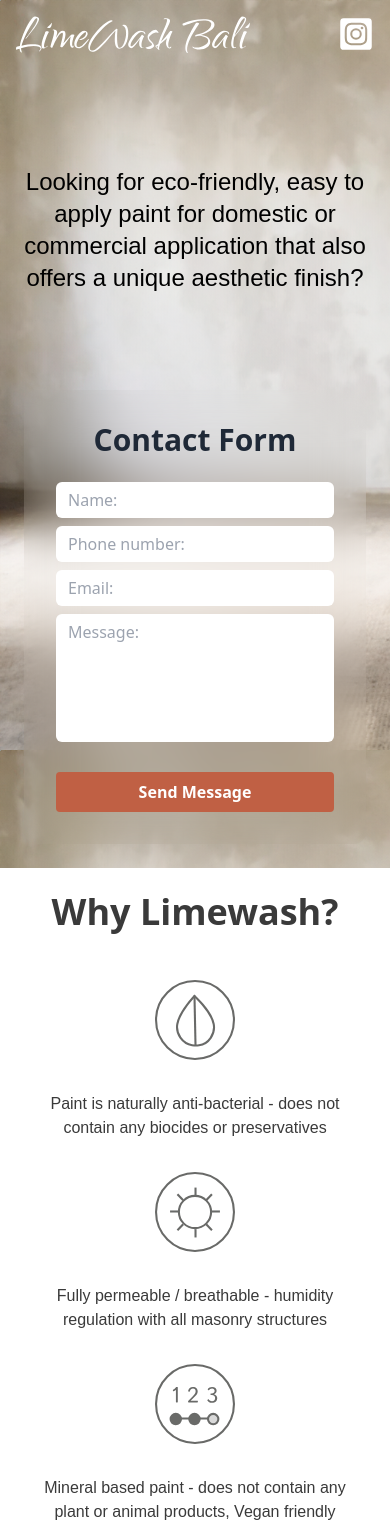
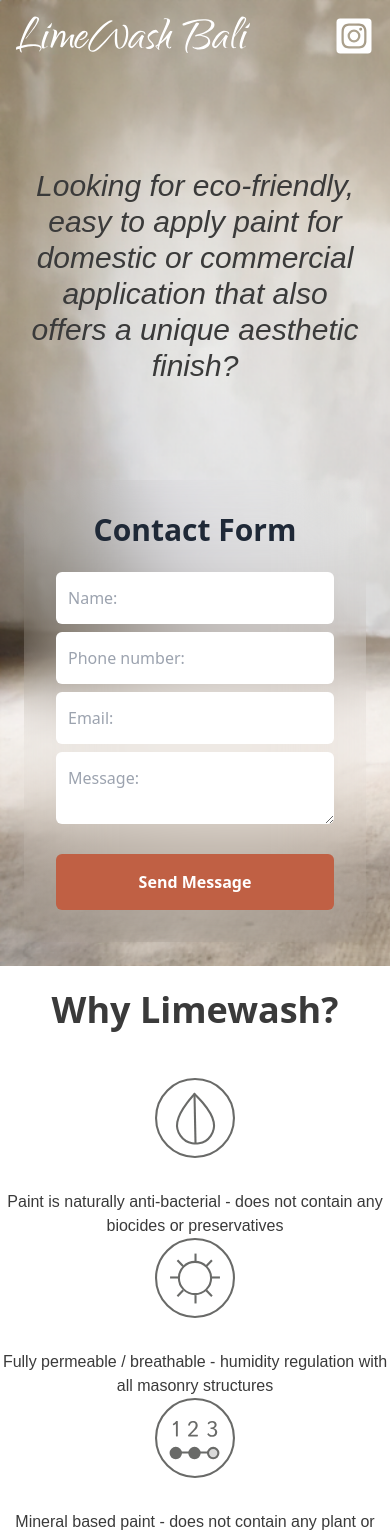
Before and after one commit to alvin-al/limewash-bali, a React (Vite) app: page / in a window 390 px wide. Shown: the top 1537 px of the page. Built offline with nearby package versions, Linux system fonts and the light colour scheme.

Commit message:
Responsive size

```diff
--- a/src/App.css
+++ b/src/App.css
@@ -554,19 +554,18 @@
   display: none;
 }
 
+.mx-24 {
+  margin-left: 6rem;
+  margin-right: 6rem;
+}
+
 .mx-6 {
   margin-left: 1.5rem;
   margin-right: 1.5rem;
 }
 
-.mx-8 {
-  margin-left: 2rem;
-  margin-right: 2rem;
-}
-
-.my-24 {
-  margin-top: 6rem;
-  margin-bottom: 6rem;
+.mb-12 {
+  margin-bottom: 3rem;
 }
 
 .mb-2 {
@@ -577,32 +576,37 @@
   margin-bottom: 1.5rem;
 }
 
-.mb-12 {
-  margin-bottom: 3rem;
+.flex {
+  display: flex;
 }
 
-.flex {
-  display: flex;
+.h-10 {
+  height: 2.5rem;
 }
 
 .h-20 {
   height: 5rem;
 }
 
-.h-32 {
-  height: 8rem;
+.h-full {
+  height: 100%;
 }
 
-.h-9 {
-  height: 2.25rem;
+.h-screen {
+  height: 100vh;
+}
+
+.h-fit {
+  height: -moz-fit-content;
+  height: fit-content;
+}
+
+.w-10 {
+  width: 2.5rem;
 }
 
 .w-20 {
   width: 5rem;
-}
-
-.w-9 {
-  width: 2.25rem;
 }
 
 .w-full {
@@ -611,10 +615,6 @@
 
 .max-w-lg {
   max-width: 32rem;
-}
-
-.resize-none {
-  resize: none;
 }
 
 .flex-col {
@@ -658,6 +658,15 @@
   background-color: rgb(192 96 68 / var(--tw-bg-opacity));
 }
 
+.bg-yellow-50 {
+  --tw-bg-opacity: 1;
+  background-color: rgb(254 252 232 / var(--tw-bg-opacity));
+}
+
+.bg-cover {
+  background-size: cover;
+}
+
 .fill-white {
   fill: #fff;
 }
@@ -680,9 +689,19 @@
   padding-right: 1rem;
 }
 
-.py-2 {
-  padding-top: 0.5rem;
-  padding-bottom: 0.5rem;
+.px-6 {
+  padding-left: 1.5rem;
+  padding-right: 1.5rem;
+}
+
+.py-24 {
+  padding-top: 6rem;
+  padding-bottom: 6rem;
+}
+
+.py-4 {
+  padding-top: 1rem;
+  padding-bottom: 1rem;
 }
 
 .py-6 {
@@ -698,11 +717,6 @@
   text-align: center;
 }
 
-.text-2xl {
-  font-size: 1.5rem;
-  line-height: 2rem;
-}
-
 .text-3xl {
   font-size: 1.875rem;
   line-height: 2.25rem;
@@ -715,6 +729,14 @@
 
 .font-bold {
   font-weight: 700;
+}
+
+.font-light {
+  font-weight: 300;
+}
+
+.italic {
+  font-style: italic;
 }
 
 .leading-tight {
@@ -746,8 +768,8 @@
   color: rgb(255 255 255 / var(--tw-text-opacity));
 }
 
-.backdrop-blur-xl {
-  --tw-backdrop-blur: blur(24px);
+.backdrop-blur-2xl {
+  --tw-backdrop-blur: blur(40px);
   -webkit-backdrop-filter: var(--tw-backdrop-blur) var(--tw-backdrop-brightness) var(--tw-backdrop-contrast) var(--tw-backdrop-grayscale) var(--tw-backdrop-hue-rotate) var(--tw-backdrop-invert) var(--tw-backdrop-opacity) var(--tw-backdrop-saturate) var(--tw-backdrop-sepia);
   backdrop-filter: var(--tw-backdrop-blur) var(--tw-backdrop-brightness) var(--tw-backdrop-contrast) var(--tw-backdrop-grayscale) var(--tw-backdrop-hue-rotate) var(--tw-backdrop-invert) var(--tw-backdrop-opacity) var(--tw-backdrop-saturate) var(--tw-backdrop-sepia);
 }
@@ -772,3 +794,135 @@
   outline: 2px solid transparent;
   outline-offset: 2px;
 }
+
+@media (min-width: 768px) {
+  .md\:mx-48 {
+    margin-left: 12rem;
+    margin-right: 12rem;
+  }
+
+  .md\:mx-32 {
+    margin-left: 8rem;
+    margin-right: 8rem;
+  }
+
+  .md\:w-40 {
+    width: 10rem;
+  }
+
+  .md\:w-\[\] {
+    width: ;
+  }
+
+  .md\:w-\[80\%\] {
+    width: 80%;
+  }
+
+  .md\:w-\[75\%\] {
+    width: 75%;
+  }
+
+  .md\:w-1\/4 {
+    width: 25%;
+  }
+
+  .md\:w-3\/4 {
+    width: 75%;
+  }
+
+  .md\:w-1\/2 {
+    width: 50%;
+  }
+
+  .md\:w-1\/3 {
+    width: 33.333333%;
+  }
+
+  .md\:px-48 {
+    padding-left: 12rem;
+    padding-right: 12rem;
+  }
+}
+
+@media (min-width: 1024px) {
+  .lg\:w-40 {
+    width: 10rem;
+  }
+
+  .lg\:flex-row {
+    flex-direction: row;
+  }
+
+  .lg\:px-24 {
+    padding-left: 6rem;
+    padding-right: 6rem;
+  }
+
+  .lg\:px-12 {
+    padding-left: 3rem;
+    padding-right: 3rem;
+  }
+
+  .lg\:px-48 {
+    padding-left: 12rem;
+    padding-right: 12rem;
+  }
+}
+
+@media (min-width: 1280px) {
+  .xl\:mx-0 {
+    margin-left: 0px;
+    margin-right: 0px;
+  }
+
+  .xl\:w-1\/3 {
+    width: 33.333333%;
+  }
+
+  .xl\:w-2\/3 {
+    width: 66.666667%;
+  }
+
+  .xl\:w-full {
+    width: 100%;
+  }
+
+  .xl\:w-1\/5 {
+    width: 20%;
+  }
+
+  .xl\:w-3\/5 {
+    width: 60%;
+  }
+
+  .xl\:items-center {
+    align-items: center;
+  }
+
+  .xl\:justify-center {
+    justify-content: center;
+  }
+
+  .xl\:px-24 {
+    padding-left: 6rem;
+    padding-right: 6rem;
+  }
+
+  .xl\:py-0 {
+    padding-top: 0px;
+    padding-bottom: 0px;
+  }
+
+  .xl\:py-48 {
+    padding-top: 12rem;
+    padding-bottom: 12rem;
+  }
+
+  .xl\:pr-12 {
+    padding-right: 3rem;
+  }
+
+  .xl\:text-left {
+    text-align: left;
+  }
+}
--- a/src/App.jsx
+++ b/src/App.jsx
@@ -1,43 +1,60 @@
-import { useState } from 'react'
-import reactLogo from './assets/react.svg'
-import viteLogo from '/vite.svg'
-import './App.css'
-import backgroundImage from './assets/limewash-bg.png'
-import limewashLogo from './assets/limewash-logo.svg'
+import { useState } from "react";
+import reactLogo from "./assets/react.svg";
+import viteLogo from "/vite.svg";
+import "./App.css";
+import backgroundImage from "./assets/limewash-bg.png";
+import limewashLogo from "./assets/limewash-logo.svg";
 import { FaInstagramSquare } from "react-icons/fa";
-import Form from './component/Form.jsx'
-import BenefitList from './component/BenefitList.jsx'
+import Form from "./component/Form.jsx";
+import BenefitList from "./component/BenefitList.jsx";
 
 function App() {
-
   return (
     <div>
       {/* Section 1 */}
-      <div style={{ backgroundImage: `url(${backgroundImage})` }} className='pb-6'>
-        <div className='flex justify-between w-full p-4 '>
+      <div
+        style={{ backgroundImage: `url(${backgroundImage})` }}
+        className='pb-6 lg:h-screen bg-cover '
+      >
+        {/* Navbar */}
+        <div className='flex justify-between w-full p-4 lg:px-24'>
           {/* Logo */}
           <div>
-            <img src={limewashLogo} alt="" className='' />
+            <img src={limewashLogo} alt='' className='' />
           </div>
           <div>
-            <a href="/"><FaInstagramSquare className='w-9 h-9 fill-white' /></a>
+            <a
+              href='
+https://www.instagram.com/limewashbali/'
+            >
+              <FaInstagramSquare className='w-10 h-10 fill-white' />
+            </a>
           </div>
         </div>
-        {/* Teks */}
-        <div className='flex text-center my-24 mx-6' >
-          <p className='text-2xl'>Looking for eco-friendly, easy to apply paint for domestic or commercial application that also offers a unique aesthetic finish?</p>
+
+        <div className='w-full flex flex-col items-center px-6 lg:flex-row lg:px-24 lg:py-0 lg:items-center h-full'>
+          {/* Teks */}
+          <div className='flex text-center py-24 w-full lg:text-left md:mx-32 lg:mx-0 lg::w-1/2'>
+            <p className='text-3xl font-light italic text-[#3A3A3A] xl:pr-32 lg:leading-tight lg:w-3/4 lg:text-4xl'>
+              Looking for eco-friendly, easy to apply paint for domestic or
+              commercial application that also offers a unique aesthetic finish?
+            </p>
+          </div>
+          {/* Form */}
+          <Form />
         </div>
-        <Form />
       </div>
       {/* Section 2 */}
       <div className='py-6'>
-        <h2 className='text-4xl font-bold text-center text-[#3A3A3A] mb-12'>Why Limewash?</h2>
-        <div className=''>
+        <h2 className='text-4xl font-bold text-center text-[#3A3A3A] mb-12'>
+          Why Limewash?
+        </h2>
+        <div className='flex  items-center lg:px-24'>
           <BenefitList />
         </div>
       </div>
     </div>
-  )
+  );
 }
 
-export default App
+export default App;
--- a/src/component/BenefitComponent.jsx
+++ b/src/component/BenefitComponent.jsx
@@ -1,15 +1,14 @@
 const BenefitComponent = ({ src, description }) => {
   return (
-        <div className="flex items-center flex-col gap-8 mx-8 text-center">
+    <div className='flex items-center flex-col gap-8 w-full text-center md:w-1/2 lg:w-full'>
       <div>
-                <img src={src} alt="" className="w-20 h-20" />
+        <img src={src} alt='' className='w-20 h-20' />
       </div>
       <div>
-                <p className="text-[#3a3a3a]">{description}</p>
+        <p className='text-[#3a3a3a]'>{description}</p>
       </div>
     </div>
-
-    )
-}
+  );
+};
 
 export default BenefitComponent;
--- a/src/component/BenefitList.jsx
+++ b/src/component/BenefitList.jsx
@@ -1,52 +1,55 @@
-import icon1 from '../assets/icons/icon-1.svg'
-import icon2 from '../assets/icons/icon-2.svg'
-import icon3 from '../assets/icons/icon-3.svg'
-import icon4 from '../assets/icons/icon-4.svg'
-import icon5 from '../assets/icons/icon-5.svg'
-import icon6 from '../assets/icons/icon-6.svg'
-import icon7 from '../assets/icons/icon-7.svg'
-import icon8 from '../assets/icons/icon-8.svg'
-import BenefitComponent from './BenefitComponent'
-
+import icon1 from "../assets/icons/icon-1.svg";
+import icon2 from "../assets/icons/icon-2.svg";
+import icon3 from "../assets/icons/icon-3.svg";
+import icon4 from "../assets/icons/icon-4.svg";
+import icon5 from "../assets/icons/icon-5.svg";
+import icon6 from "../assets/icons/icon-6.svg";
+import icon7 from "../assets/icons/icon-7.svg";
+import icon8 from "../assets/icons/icon-8.svg";
+import BenefitComponent from "./BenefitComponent";
 
 const itemList = [
   {
-        "icon": icon1,
-        "description": "Paint is naturally anti-bacterial - does not contain any biocides or preservatives"
+    icon: icon1,
+    description:
+      "Paint is naturally anti-bacterial - does not contain any biocides or preservatives",
   },
   {
-        "icon": icon2,
-        "description": "Fully permeable / breathable - humidity regulation with all masonry structures"
+    icon: icon2,
+    description:
+      "Fully permeable / breathable - humidity regulation with all masonry structures",
   },
   {
-        "icon": icon3,
-        "description": "Mineral based paint - does not contain any plant or animal products, Vegan friendly"
+    icon: icon3,
+    description:
+      "Mineral based paint - does not contain any plant or animal products, Vegan friendly",
   },
   {
-        "icon": icon4,
-        "description": "Will not harm human health or the environment"
+    icon: icon4,
+    description: "Will not harm human health or the environment",
   },
   {
-        "icon": icon5,
-        "description": "No paint fumes"
+    icon: icon5,
+    description: "No paint fumes",
   },
   {
-        "icon": icon6,
-        "description": "Can be applied inside and outside"
+    icon: icon6,
+    description: "Can be applied inside and outside",
   },
   {
-        "icon": icon7,
-        "description": "Use on new surfaces or previously painted walls"
+    icon: icon7,
+    description: "Use on new surfaces or previously painted walls",
   },
   {
-        "icon": icon8,
-        "description": "Easy Application & Maintenance comes ready to use easy to apply, just brush it on!"
-    }
-]
+    icon: icon8,
+    description:
+      "Easy Application & Maintenance comes ready to use easy to apply, just brush it on!",
+  },
+];
 
 const BenefitList = () => {
   return (
-        <div className='flex flex-col gap-8'>
+    <div className='w-full gap-8 grid px-12 lg:px-0 lg:grid-cols-4 items-start justify-items-center xl:px-8'>
       {itemList.map((item, index) => (
         <BenefitComponent
           key={index}
@@ -55,7 +58,7 @@
         />
       ))}
     </div>
-    )
-}
+  );
+};
 
 export default BenefitList;
--- a/src/component/Form.jsx
+++ b/src/component/Form.jsx
@@ -1,78 +1,80 @@
-import React, { useState } from 'react';
+import React, { useState } from "react";
 
 function Form() {
-    const [name, setName] = useState('');
-    const [phone, setPhone] = useState('');
-    const [email, setEmail] = useState('');
-    const [message, setMessage] = useState('');
+  const [name, setName] = useState("");
+  const [phone, setPhone] = useState("");
+  const [email, setEmail] = useState("");
+  const [message, setMessage] = useState("");
 
   const handleSubmit = (e) => {
     e.preventDefault();
     // Tambahkan logika pengiriman form di sini
-        console.log('Form submitted:', { name, phone, email, message });
+    console.log("Form submitted:", { name, phone, email, message });
   };
 
   return (
-        <div className="flex items-center justify-center p-8 backdrop-blur-xl rounded-xl overflow-hidden mx-6">
-            <form onSubmit={handleSubmit} className="w-full max-w-lg rounded">
-                <h2 className="text-3xl font-bold mb-6 text-gray-800 text-center ">Contact Form</h2>
+    <div className='w-full flex items-center justify-center p-8 backdrop-blur-2xl rounded-xl overflow-hidden md:w-[75%] xl:w-5/6'>
+      <form onSubmit={handleSubmit} className='w-full max-w-lg rounded'>
+        <h2 className='text-3xl font-bold mb-6 text-gray-800 text-center '>
+          Contact Form
+        </h2>
 
         {/* Name Field */}
-                <div className="mb-2">
+        <div className='mb-2'>
           <input
-                        type="text"
-                        id="name"
+            type='text'
+            id='name'
             value={name}
             onChange={(e) => setName(e.target.value)}
-                        className="rounded-md w-full py-2 px-3 text-gray-700 leading-tight focus:outline-none focus:-outline"
-                        placeholder="Name:"
+            className='rounded-md w-full py-4 px-3 text-gray-700 leading-tight focus:outline-none focus:-outline'
+            placeholder='Name:'
             required
           />
         </div>
 
         {/* Phone Field */}
-                <div className="mb-2">
+        <div className='mb-2'>
           <input
-                        type="tel"
-                        id="phone"
+            type='tel'
+            id='phone'
             value={phone}
             onChange={(e) => setPhone(e.target.value)}
-                        className="rounded-md w-full py-2 px-3 text-gray-700 leading-tight focus:outline-none focus:-outline"
-                        placeholder="Phone number:"
+            className='rounded-md w-full py-4 px-3 text-gray-700 leading-tight focus:outline-none focus:-outline'
+            placeholder='Phone number:'
             required
           />
         </div>
 
         {/* Email Field */}
-                <div className="mb-2">
+        <div className='mb-2'>
           <input
-                        type="email"
-                        id="email"
+            type='email'
+            id='email'
             value={email}
             onChange={(e) => setEmail(e.target.value)}
-                        className="rounded-md w-full py-2 px-3 text-gray-700 leading-tight focus:outline-none focus:-outline"
-                        placeholder="Email:"
+            className='rounded-md w-full py-4 px-3 text-gray-700 leading-tight focus:outline-none focus:-outline'
+            placeholder='Email:'
             required
           />
         </div>
 
         {/* Message Field */}
-                <div className="mb-6">
+        <div className='mb-6'>
           <textarea
-                        id="message"
+            id='message'
             value={message}
             onChange={(e) => setMessage(e.target.value)}
-                        className="rounded-md w-full py-2 px-3 text-gray-700 leading-tight focus:outline-none focus:-outline h-32 resize-none"
-                        placeholder="Message:"
+            className='rounded-md w-full py-4 px-3 text-gray-700 leading-tight focus:outline-none focus:-outline'
+            placeholder='Message:'
             required
           ></textarea>
         </div>
 
         {/* Submit Button */}
-                <div className="flex items-center justify-between">
+        <div className='flex items-center justify-between'>
           <button
-                        type="submit"
-                        className="bg-[#C06044] hover:bg-blue-700 text-white font-bold py-2 px-4 rounded w-full"
+            type='submit'
+            className='bg-[#C06044] hover:bg-blue-700 text-white font-bold py-4 px-4 rounded-md w-full'
           >
             Send Message
           </button>
```
Lines whose indentation alone changed are shown as unchanged.
